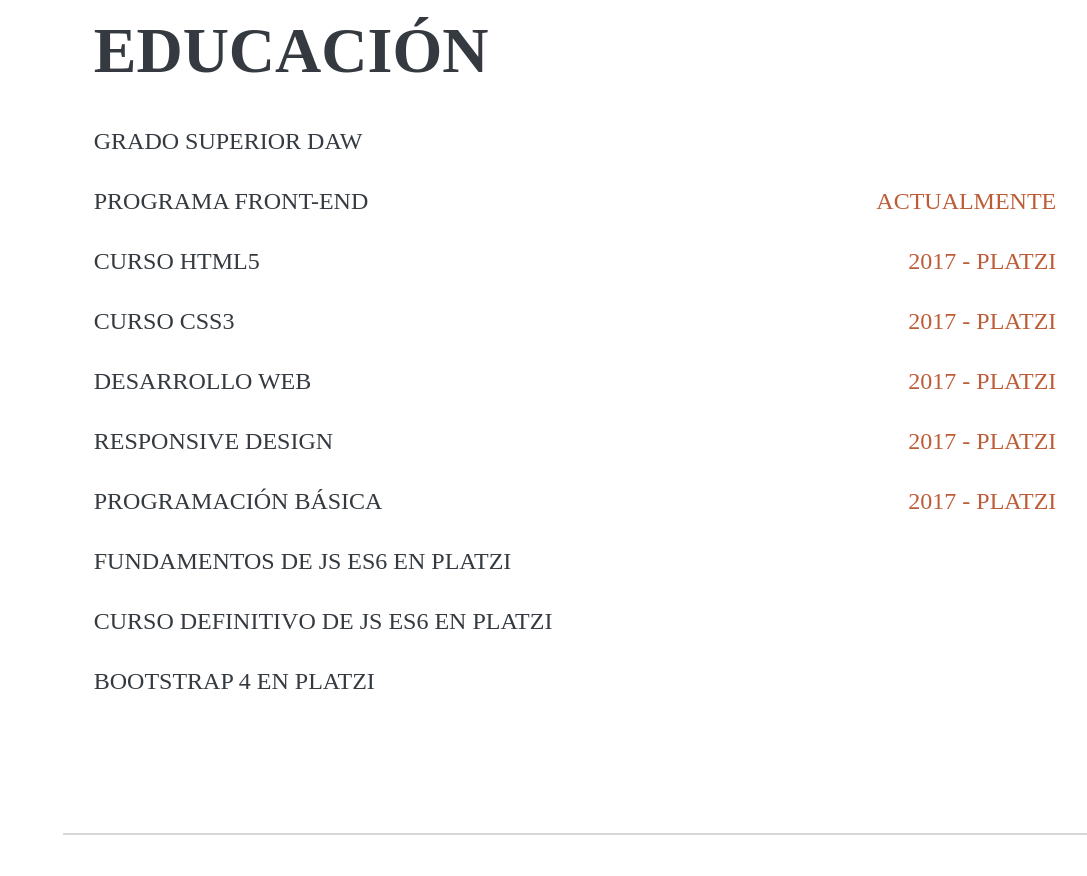
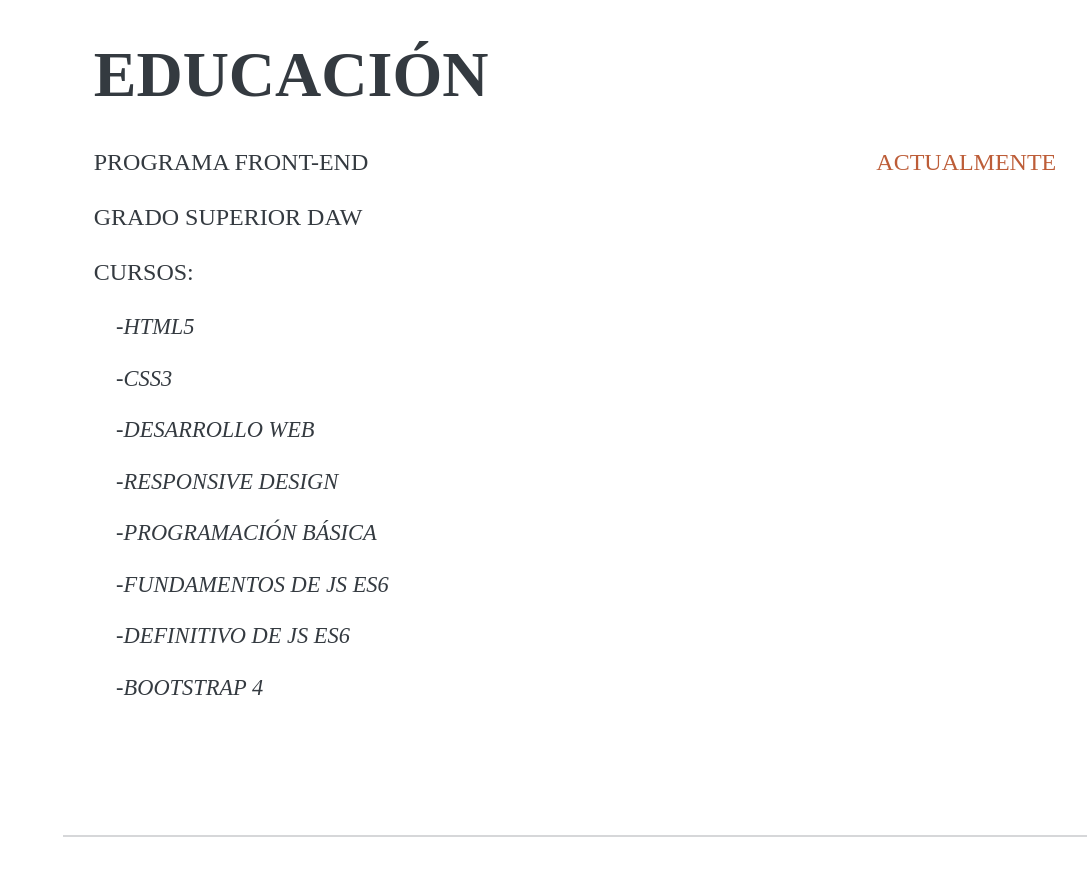
Before and after one commit to GSCordova/Construyendo-miWeb, a plain HTML site: page index.html in a window 1280 px wide. Shown: the part 1477-2353 px from the top of the page, without its empty margins (193-1280 px from the left). Drawn offline with nearby package versions, Linux system fonts and the light colour scheme; a web font is replaced by a local one.

Commit message:
Cambiando estilos #educacion

```diff
--- a/index.html
+++ b/index.html
@@ -1,5 +1,6 @@
 <!DOCTYPE html>
 <html>
+
 <head>
   <meta charset="utf-8">
   <title>Gian-Web</title>
@@ -14,6 +15,7 @@
   <link rel="stylesheet" href="css/estilos.css">
 
 </head>
+
 <body>
   <!--Header-->
   <header id="header">
@@ -50,9 +52,8 @@
     <div class="contenidob">
       <h1>Gianmarco <span>Segura</span></h1>
       <p class="p1">Madrid, 622160097 - <a href="mailto:GSCordova7@gmail.com">GSCordova7@gmail.com</a></p>
-          <p>Soy Desarrolador Front-End y tengo 26 años. Desde pequeño siempre me ha gustado todo lo relacionado
-            con la informática, primero como afición y ahora también como actividad laboral. Me considero una
-            persona comprometida, proactiva y responsable. </p>
+      <p>Soy Desarrolador Front-End y tengo 26 años. Desde pequeño siempre me ha gustado todo lo relacionado con la informática, primero como afición y ahora también como actividad laboral. Me considero una persona comprometida, proactiva y responsable.
+        </p>
       <ul>
         <li><a href="https://github.com/GSCordova"><i class="fa fa-github fa-3x"></i></a></li>
         <li><a href="https://twitter.com/Gianmaarco"><i class="fa fa-twitter fa-3x"></i></a></li>
@@ -67,8 +68,7 @@
       <h2>Experiencia</h2>
       <div class="">
         <p class="exp1">Desarrollador Web</p>
-            <p style="margin:0 auto 3% auto">Aunque mi experiencia como desarrollador web es cero, llevo aprendiendo bastante
-            tanto en clase como siendo autodidacta</p>
+        <p style="margin:0 auto 3% auto">Aunque mi experiencia laboral como desarrollador web es cero, llevo aprendiendo bastante tanto en clase como siendo autodidacta</p>
       </div>
       <div class="">
         <p class="exp1">Comercial de Ventas<span>4 años</span></p>
@@ -87,35 +87,38 @@
   <section id="educacion">
     <div class="contenido_educacion">
       <h2>Educación</h2>
-          <div class="">
+      <div>
+        <p class="exp1">Programa Front-End<span>Actualmente</span></p>
+      </div>
+      <div>
         <p class="exp1">Grado Superior DAW<span></span></p>
       </div>
-          <div class="">
-            <p class="exp1">Programa Front-End<span>Actualmente</span></p>
+      <div>
+        <p class="exp1">CURSOS:</p>
       </div>
-          <div class="">
-            <p class="exp1">Curso HTML5<span>2017 - Platzi</span></p>
+      <div>
+        <p class="exp1 ex">-HTML5</p>
       </div>
-          <div class="">
-            <p class="exp1">Curso CSS3<span>2017 - Platzi</span></p>
+      <div>
+        <p class="exp1 ex">-CSS3</p>
       </div>
-          <div class="">
-            <p class="exp1">Desarrollo Web<span>2017 - Platzi</span></p>
+      <div>
+        <p class="exp1 ex">-Desarrollo Web</p>
       </div>
-          <div class="">
-            <p class="exp1">Responsive Design<span>2017 - Platzi</span></p>
+      <div>
+        <p class="exp1 ex">-Responsive Design</p>
       </div>
-          <div class="">
-            <p class="exp1">Programación Básica<span>2017 - Platzi</span></p>
+      <div>
+        <p class="exp1 ex">-Programación Básica</p>
       </div>
-          <div class="">
-            <p class="exp1">Fundamentos de JS ES6 en Platzi</p>
+      <div>
+        <p class="exp1 ex">-Fundamentos de JS ES6</p>
       </div>
-          <div class="">
-            <p class="exp1">Curso definitivo de JS ES6 en Platzi</p>
+      <div>
+        <p class="exp1 ex">-Definitivo de JS ES6</p>
       </div>
-          <div class="">
-            <p class="exp1">Bootstrap 4 en Platzi</p>
+      <div>
+        <p class="exp1 ex">-Bootstrap 4</p>
       </div>
 
     </div>
@@ -135,11 +138,13 @@
         <li><i class="devicon-git-plain"></i></li>
         <li><i class="devicon-sass-original"></i></li>
       </ul>
-          <p>WorkFlow<p>
+      <p>WorkFlow
+        <p>
     </div>
   </section>
 
 
   <script type="text/javascript" src="./js/master.js"></script>
 </body>
+
 </html>
--- a/sass/_educacion.scss
+++ b/sass/_educacion.scss
@@ -15,12 +15,17 @@
             text-transform: uppercase;
             font-size: 1.5em;
             color: #343a40;
-            width: 100%;
+            line-height: 1.3;
             span{
               float: right;
               color: #bd5d38;
             }
           }
+          .ex{
+            font-size: 1.4em;
+            font-style: italic;
+            margin-left: 1em;
+          }
 
     }
 }
```
Also changed, not shown: css/estilos.css, 1 other file. Lines whose indentation alone changed are shown as unchanged.
